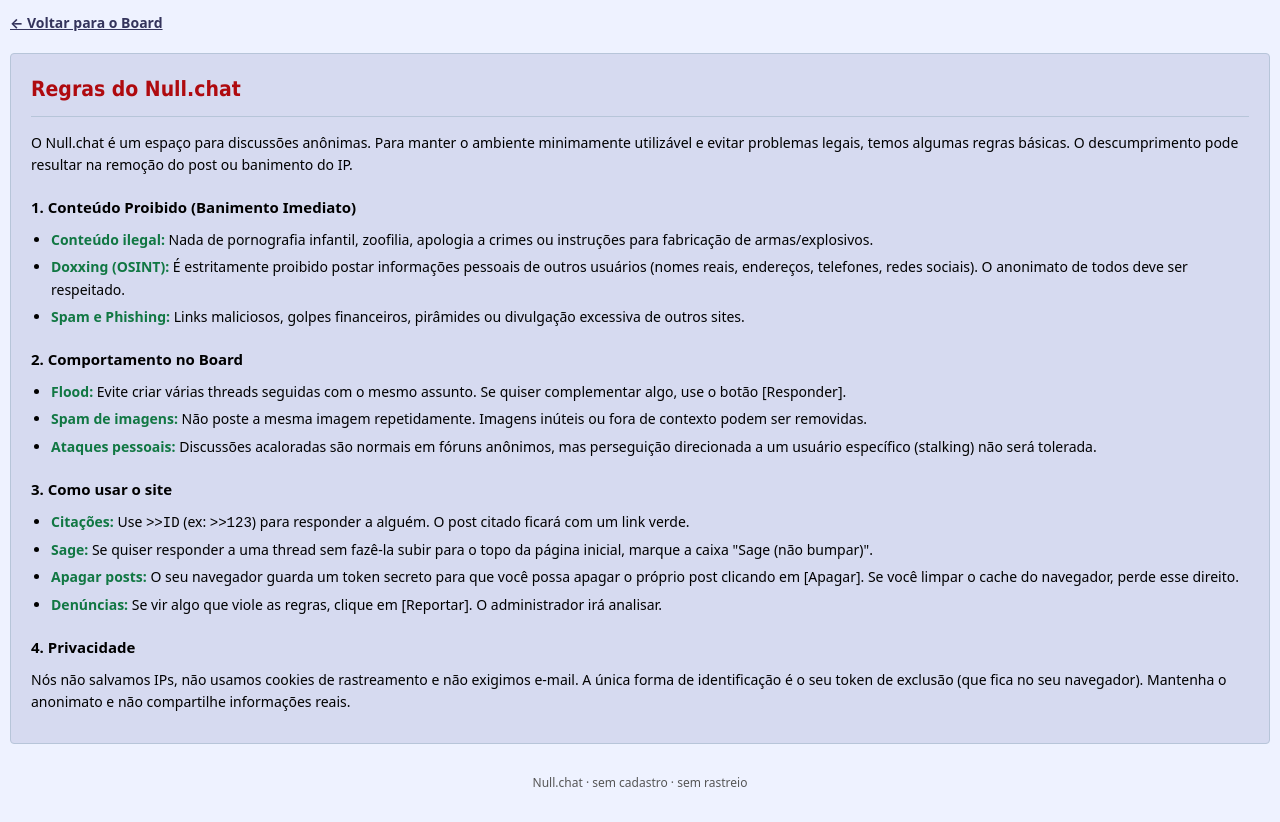
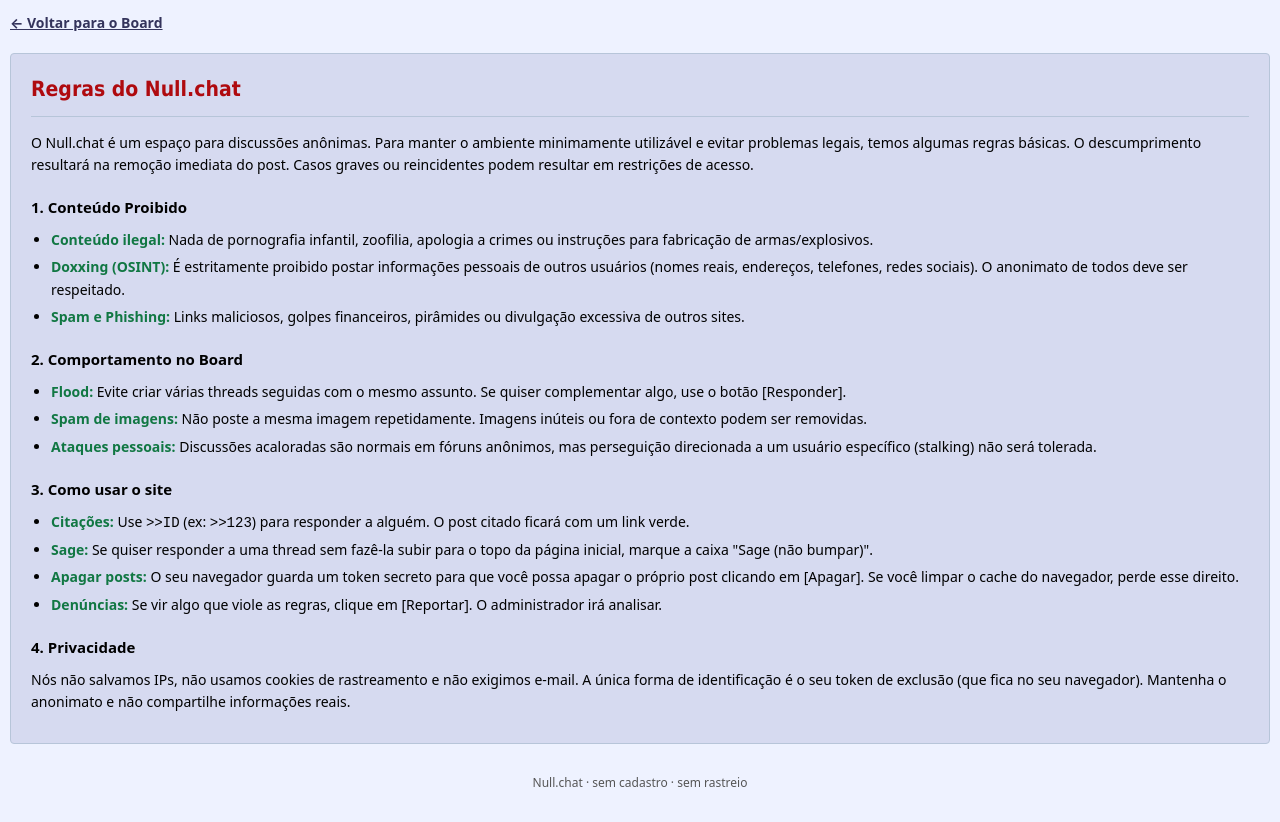
Before and after one commit to beaverbit/null-chat, a website: page public/rules.html in a window 1280 px wide. Shown: the part 81-903 px from the top of the page. Drawn offline with Linux system fonts and the light colour scheme.

Commit message:
Revise rules and consequences in rules.html
Updated rules to clarify consequences for violations and changed heading formatting.

```diff
--- a/public/rules.html
+++ b/public/rules.html
@@ -66,11 +66,10 @@
       <h2>Regras do Null.chat</h2>
       <p>
         O Null.chat é um espaço para discussões anônimas. Para manter o ambiente minimamente utilizável
-        e evitar problemas legais, temos algumas regras básicas. O descumprimento pode resultar na
-        remoção do post ou banimento do IP.
+        e evitar problemas legais, temos algumas regras básicas. O descumprimento resultará na remoção imediata do post. Casos graves ou reincidentes podem resultar em restrições de acesso.
       </p>
 
-      <h3>1. Conteúdo Proibido (Banimento Imediato)</h3>
+      <h3>1. Conteúdo Proibido </h3>
       <ul>
         <li><strong>Conteúdo ilegal:</strong> Nada de pornografia infantil, zoofilia, apologia a crimes ou instruções para fabricação de armas/explosivos.</li>
         <li><strong>Doxxing (OSINT):</strong> É estritamente proibido postar informações pessoais de outros usuários (nomes reais, endereços, telefones, redes sociais). O anonimato de todos deve ser respeitado.</li>
```
